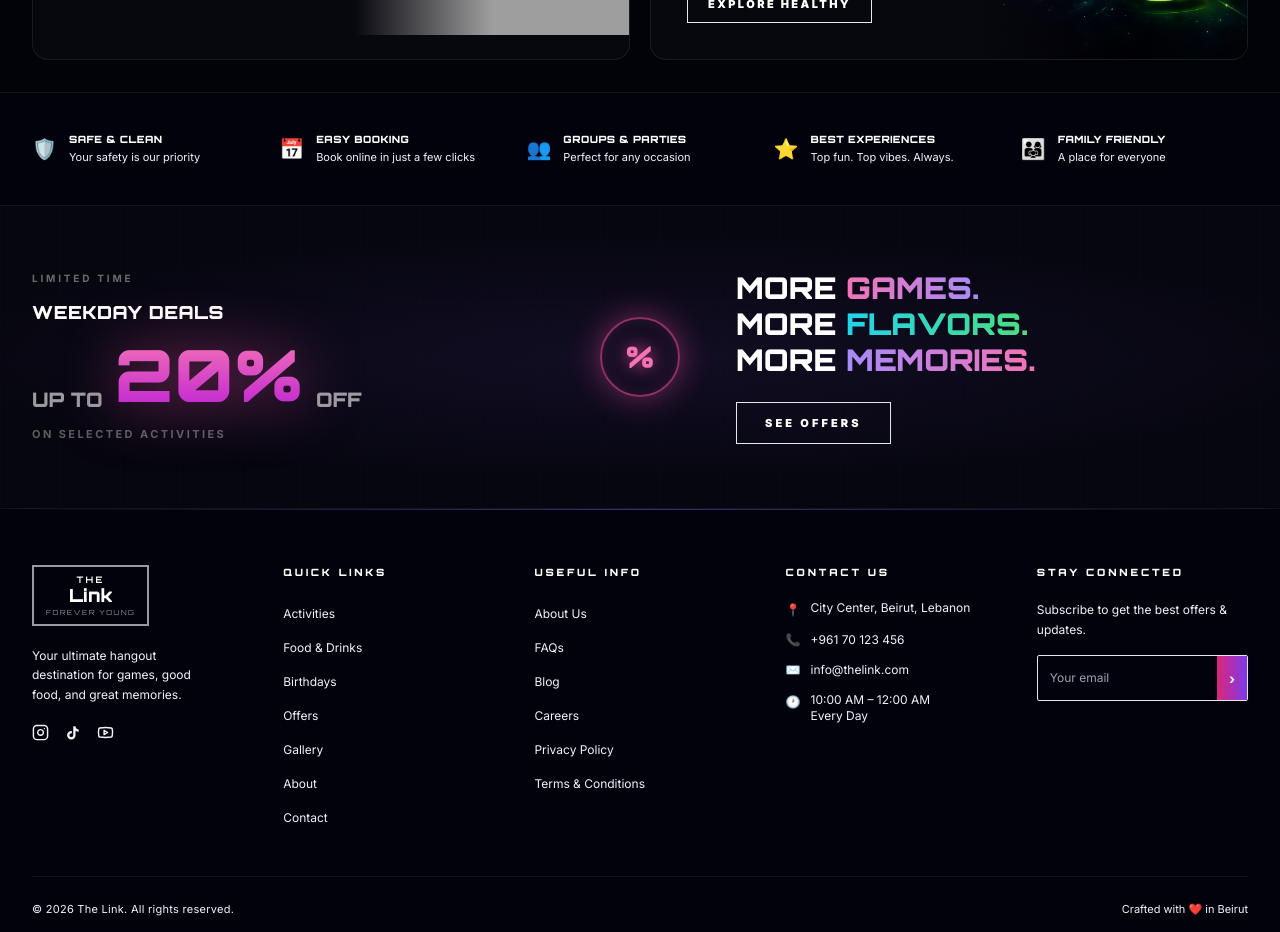
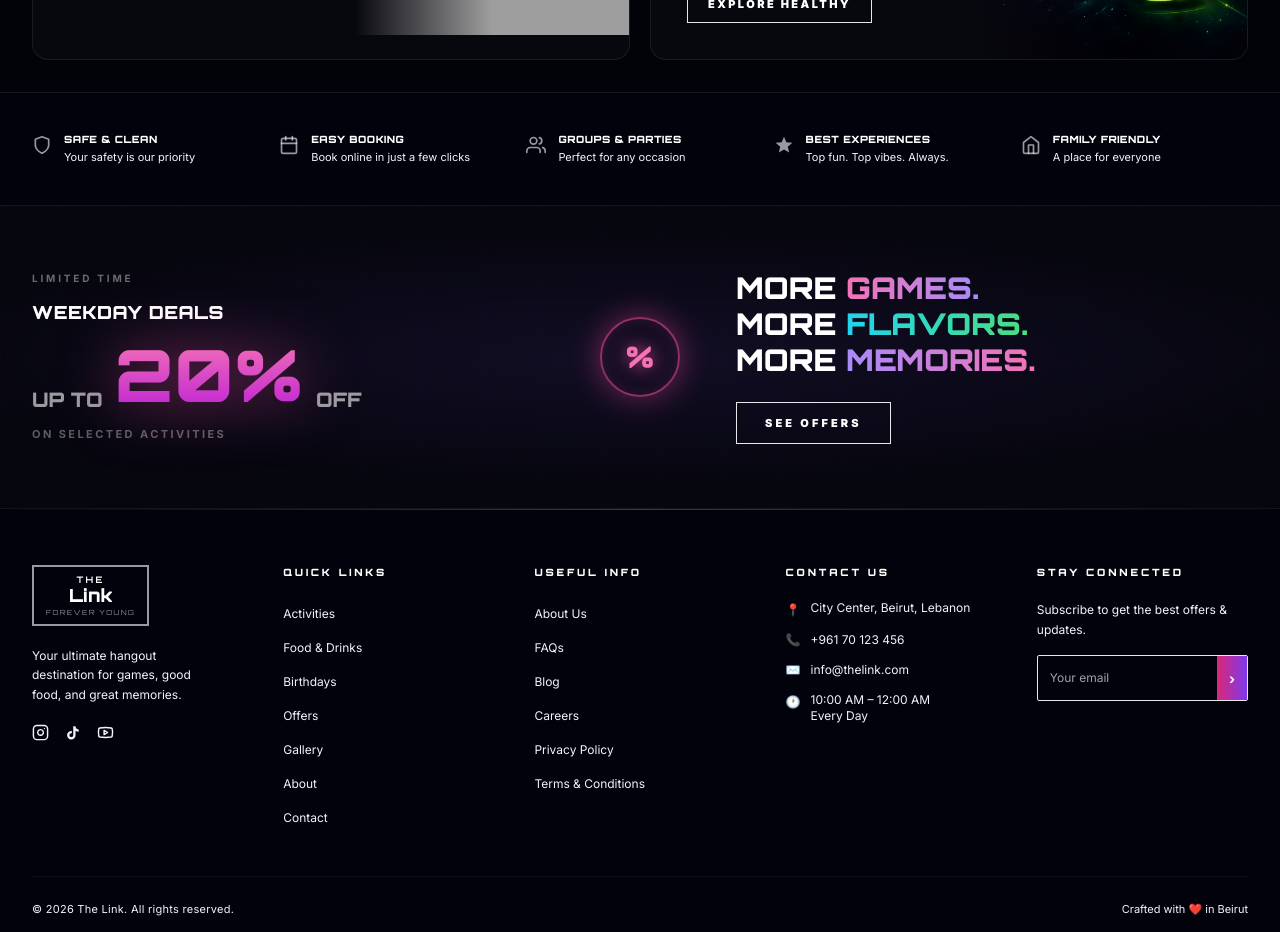
Before and after one commit to Arzzon-gg/link-landing, a Next.js app: page / in a window 1280 px wide. Shown: the part 1660-2592 px from the top of the page. Built offline with nearby package versions, Linux system fonts and the light colour scheme; grey boxes are pictures that could not be loaded.

Commit message:
feat: replace emoji icons with SVGs in FeaturesBar component for improved visual consistency

```diff
--- a/src/components/landing/FeaturesBar.tsx
+++ b/src/components/landing/FeaturesBar.tsx
@@ -1,26 +1,53 @@
 const features = [
   {
-    icon: '🛡️',
+    icon: (
+      <svg xmlns="http://www.w3.org/2000/svg" viewBox="0 0 24 24" fill="none" stroke="currentColor" strokeWidth="2" strokeLinecap="round" strokeLinejoin="round" className="w-5 h-5">
+        <path d="M12 22s8-4 8-10V5l-8-3-8 3v7c0 6 8 10 8 10z" />
+      </svg>
+    ),
     title: 'SAFE & CLEAN',
     desc: 'Your safety is our priority',
   },
   {
-    icon: '📅',
+    icon: (
+      <svg xmlns="http://www.w3.org/2000/svg" viewBox="0 0 24 24" fill="none" stroke="currentColor" strokeWidth="2" strokeLinecap="round" strokeLinejoin="round" className="w-5 h-5">
+        <rect x="3" y="4" width="18" height="18" rx="2" ry="2" />
+        <line x1="16" y1="2" x2="16" y2="6" />
+        <line x1="8" y1="2" x2="8" y2="6" />
+        <line x1="3" y1="10" x2="21" y2="10" />
+      </svg>
+    ),
     title: 'EASY BOOKING',
     desc: 'Book online in just a few clicks',
   },
   {
-    icon: '👥',
+    icon: (
+      <svg xmlns="http://www.w3.org/2000/svg" viewBox="0 0 24 24" fill="none" stroke="currentColor" strokeWidth="2" strokeLinecap="round" strokeLinejoin="round" className="w-5 h-5">
+        <path d="M17 21v-2a4 4 0 0 0-4-4H5a4 4 0 0 0-4 4v2" />
+        <circle cx="9" cy="7" r="4" />
+        <path d="M23 21v-2a4 4 0 0 0-3-3.87" />
+        <path d="M16 3.13a4 4 0 0 1 0 7.75" />
+      </svg>
+    ),
     title: 'GROUPS & PARTIES',
     desc: 'Perfect for any occasion',
   },
   {
-    icon: '⭐',
+    icon: (
+      <svg xmlns="http://www.w3.org/2000/svg" viewBox="0 0 24 24" fill="currentColor" className="w-5 h-5">
+        <path d="M12 17.27L18.18 21l-1.64-7.03L22 9.24l-7.19-.61L12 2 9.19 8.63 2 9.24l5.46 4.73L5.82 21z" />
+      </svg>
+    ),
     title: 'BEST EXPERIENCES',
     desc: 'Top fun. Top vibes. Always.',
   },
   {
-    icon: '👨‍👩‍👧',
+    icon: (
+      <svg xmlns="http://www.w3.org/2000/svg" viewBox="0 0 24 24" fill="none" stroke="currentColor" strokeWidth="2" strokeLinecap="round" strokeLinejoin="round" className="w-5 h-5">
+        <path d="M3 9l9-7 9 7v11a2 2 0 0 1-2 2H5a2 2 0 0 1-2-2z" />
+        <polyline points="9 22 9 12 15 12 15 22" />
+      </svg>
+    ),
     title: 'FAMILY FRIENDLY',
     desc: 'A place for everyone',
   },
@@ -33,7 +60,7 @@ export function FeaturesBar() {
         <div className="grid grid-cols-2 sm:grid-cols-3 lg:grid-cols-5 gap-7 lg:gap-5">
           {features.map((f) => (
             <div key={f.title} className="flex items-start gap-3">
-              <span className="text-xl flex-shrink-0 mt-0.5 select-none">{f.icon}</span>
+              <span className="flex-shrink-0 mt-0.5 text-white/60">{f.icon}</span>
               <div>
                 <p className="font-orbitron font-black text-[10px] text-white uppercase tracking-wider leading-tight mb-1">
                   {f.title}
```
